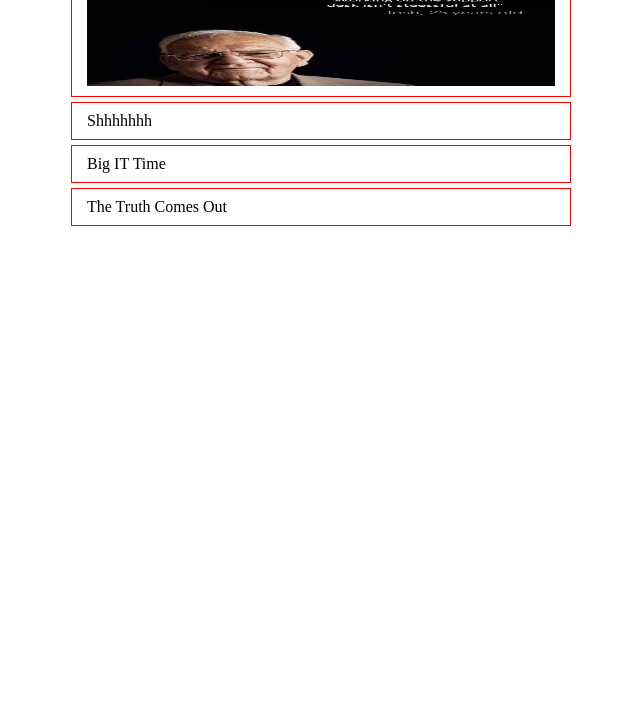
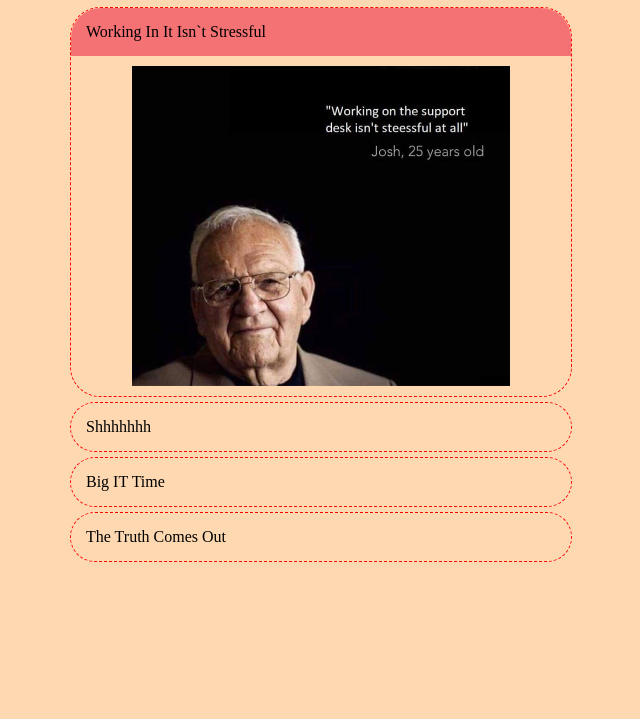
Before and after one commit to roman-mirzoian/cssBayan, a plain HTML site: page cssBayan/index.html in a window 1280 px wide. Shown: the part 81-800 px from the top of the page, without its empty margins (319-959 px from the left). Drawn offline with Linux system fonts and the light colour scheme.

Commit message:
feat: delete unusable reset.css, update bayan animation

```diff
--- a/cssBayan/index.html
+++ b/cssBayan/index.html
@@ -5,13 +5,13 @@
     <meta charset="UTF-8">
     <meta http-equiv="X-UA-Compatible" content="IE=edge">
     <meta name="viewport" content="width=device-width, initial-scale=1.0">
-    <link rel="stylesheet" href="./styles/reset.css">
     <link rel="stylesheet" href="./styles/style.css">
     <title>CSS BAYAN</title>
 </head>
 
 <body>
     <div class="bayan-wrapper">
+        <h1>CSS Bayan</h1>
 
         <div class="bayan-item">
             <input type="radio" class="bayan-input" name="bayan-input" id="input_1" checked>
@@ -20,7 +20,7 @@
                 Working In It Isn`t Stressful
             </label>
 
-            <div class="bayan-mem">
+            <div class="bayan-mem-wrapper">
                 <img src="./images/mem1.jpg" class="mem-image">
             </div>
         </div>
@@ -30,7 +30,7 @@
             <label class="bayan-item-title" for="input_2">
                 Shhhhhhh
             </label>
-            <div class="bayan-mem">
+            <div class="bayan-mem-wrapper">
                 <img src="./images/mem2.jpg" class="mem-image">
             </div>
         </div>
@@ -39,7 +39,7 @@
             <label class="bayan-item-title" for="input_3">
                 Big IT Time
             </label>
-            <div class="bayan-mem">
+            <div class="bayan-mem-wrapper">
                 <img src="./images/mem3.jpg" class="mem-image">
             </div>
         </div>
@@ -48,7 +48,7 @@
             <label class="bayan-item-title" for="input_4">
                 The Truth Comes Out
             </label>
-            <div class="bayan-mem">
+            <div class="bayan-mem-wrapper">
                 <img src="./images/mem4.jpg" class="mem-image">
             </div>
         </div>
--- a/cssBayan/styles/reset.css
+++ /dev/null
@@ -1,124 +0,0 @@
-html,
-body,
-div,
-span,
-applet,
-object,
-iframe,
-h1,
-h2,
-h3,
-h4,
-h5,
-h6,
-p,
-blockquote,
-pre,
-a,
-abbr,
-acronym,
-address,
-big,
-cite,
-code,
-del,
-dfn,
-em,
-img,
-ins,
-kbd,
-q,
-s,
-samp,
-small,
-strike,
-strong,
-sub,
-sup,
-tt,
-var,
-b,
-u,
-i,
-center,
-dl,
-dt,
-dd,
-ol,
-ul,
-li,
-fieldset,
-form,
-label,
-legend,
-table,
-caption,
-tbody,
-tfoot,
-thead,
-tr,
-th,
-td,
-article,
-aside,
-canvas,
-details,
-embed,
-figure,
-figcaption,
-footer,
-header,
-hgroup,
-menu,
-nav,
-output,
-ruby,
-section,
-summary,
-time,
-mark,
-audio,
-video {
-  margin: 0;
-  padding: 0;
-  border: 0;
-  font-size: 100%;
-  font: inherit;
-  vertical-align: baseline;
-}
-/* HTML5 display-role reset for older browsers */
-article,
-aside,
-details,
-figcaption,
-figure,
-footer,
-header,
-hgroup,
-menu,
-nav,
-section {
-  display: block;
-}
-body {
-  line-height: 1;
-}
-ol,
-ul {
-  list-style: none;
-}
-blockquote,
-q {
-  quotes: none;
-}
-blockquote:before,
-blockquote:after,
-q:before,
-q:after {
-  content: "";
-  content: none;
-}
-table {
-  border-collapse: collapse;
-  border-spacing: 0;
-}
--- a/cssBayan/styles/style.css
+++ b/cssBayan/styles/style.css
@@ -1,24 +1,35 @@
+:root {
+  --animation-height: 40vh;
+  --animation-display: flex;
+  --body-background-color: #fed8b1;
+  --item-background-color: #f47174;
+}
+
+body {
+  background-color: var(--body-background-color);
+}
+
 .bayan-wrapper {
-  max-width: 500px;
-  margin: 20px auto;
+  display: flex;
+  flex-direction: column;
+  align-items: center;
 }
 
 .bayan-item {
   margin-bottom: 5px;
-  max-width: 500px;
-  border: 1px solid red;
+  width: 500px;
+
+  border: 1px dashed red;
+  border-radius: 30px;
 }
 
 .bayan-item-title {
   display: block;
-  padding: 10px 15px;
+  padding: 3%;
   cursor: pointer;
+  border-radius: 30px 30px 0px 0px;
 
   transition: background 0.2s ease-in-out;
-}
-
-.bayan-item-title:hover {
-  background-color: red;
 }
 
 .bayan-input {
@@ -28,36 +39,46 @@
   position: absolute;
 }
 
-.bayan-input:checked ~ .bayan-item-title {
-  background-color: red;
+.bayan-mem-wrapper {
+  display: none;
+  justify-content: center;
+  height: 0;
+  padding: 10px 0;
+  cursor: pointer;
 }
 
-.bayan-input:hover ~ .bayan-mem {
-  display: block;
-  height: 100px;
+.mem-image {
+  height: 100%;
+  cursor: pointer;
+}
+
+.bayan-item-title:hover {
+  background-color: var(--item-background-color);
+}
+
+.bayan-input:checked ~ .bayan-item-title {
+  background-color: var(--item-background-color);
+}
+
+.bayan-item:hover > .bayan-mem-wrapper {
+  display: var(--animation-display);
+  height: var(--animation-height);
+}
+
+.bayan-input:hover ~ .bayan-mem-wrapper {
+  display: var(--animation-display);
+  height: var(--animation-height);
 
   animation-name: animateHeight;
   animation-duration: 0.5s;
 }
 
-.bayan-input:checked ~ .bayan-mem {
-  display: block;
-  height: 100px;
+.bayan-input:checked ~ .bayan-mem-wrapper {
+  display: var(--animation-display);
+  height: var(--animation-height);
 
   animation-name: animateHeight;
   animation-duration: 0.5s;
-}
-
-.bayan-mem {
-  display: none;
-  height: 0;
-  padding: 10px 15px;
-}
-
-.mem-image {
-  width: 100%;
-  height: 100%;
-  cursor: pointer;
 }
 
 @keyframes animateHeight {
@@ -66,7 +87,7 @@
     height: 0;
   }
   100% {
-    display: block;
-    height: 100px;
+    display: var(--animation-display);
+    height: var(--animation-height);
   }
 }
```
